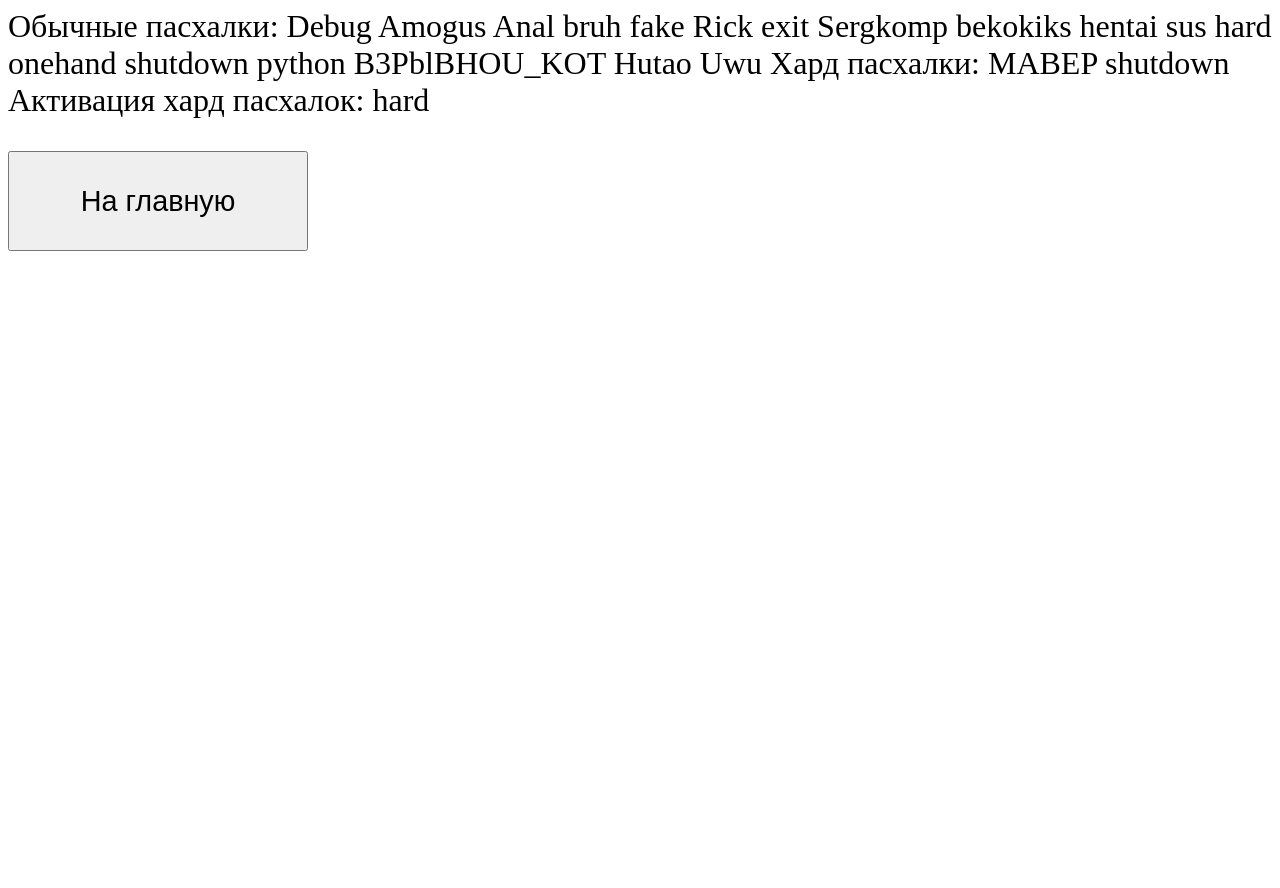
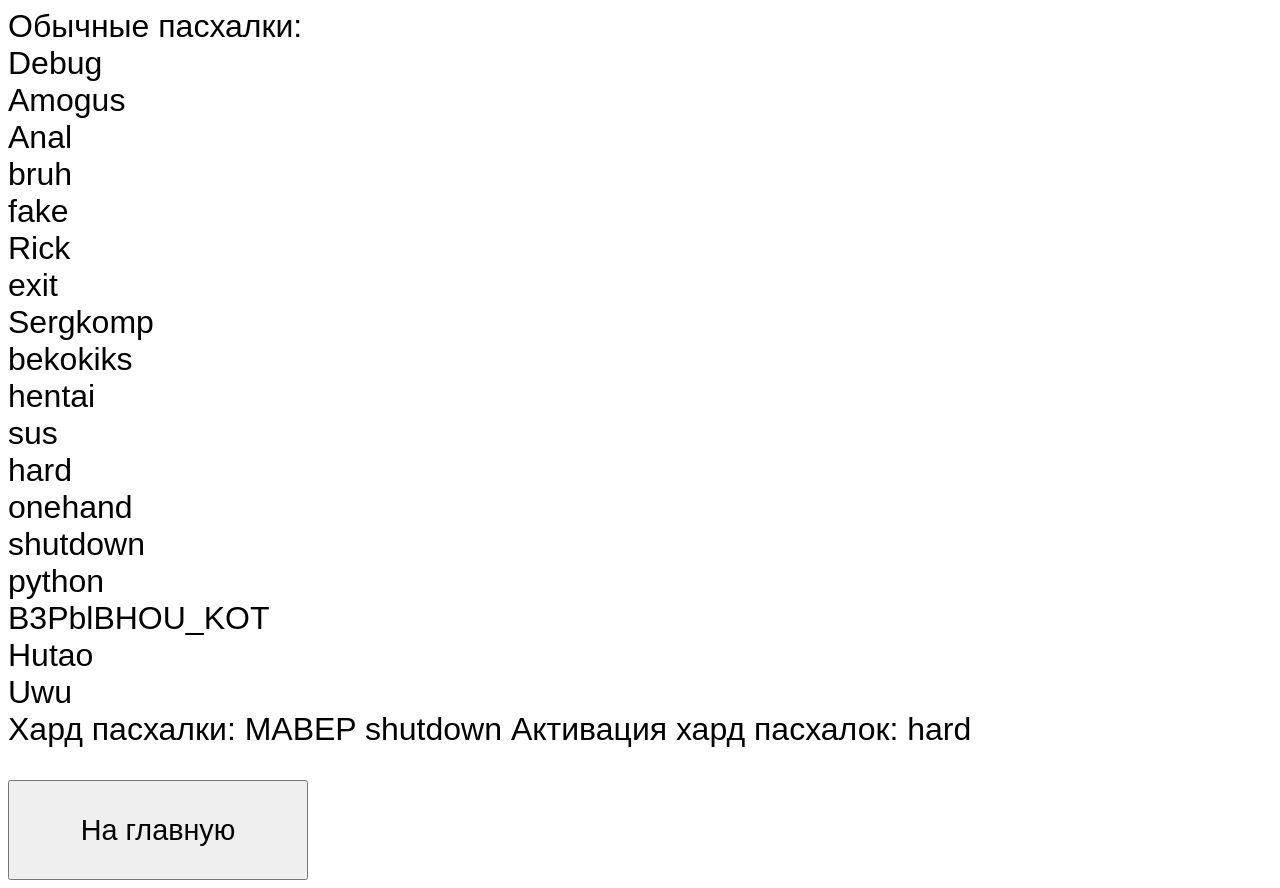
Before and after one commit to BeKotIKnotOfficial/source_launcherr.github.io, a plain HTML site: page pas_list.html in a window 1280 px wide. Before the commit the page ends 800 px from the top, so only its background shows below. Drawn offline with Linux system fonts and the light colour scheme.

Commit message:
Update pas_list.html

```diff
--- a/pas_list.html
+++ b/pas_list.html
@@ -1,24 +1,24 @@
 <body>
-<p style="font-size:2rem">
-Обычные пасхалки:
-Debug
-Amogus
-Anal
-bruh
-fake
-Rick
-exit
-Sergkomp
-bekokiks
-hentai
-sus
-hard
-onehand
-shutdown
-python
-B3PblBHOU_KOT
-Hutao
-Uwu
+<p style="font-size:2rem;font-family:Arial;">
+Обычные пасхалки:<br>
+Debug<br>
+Amogus<br>
+Anal<br>
+bruh<br>
+fake<br>
+Rick<br>
+exit<br>
+Sergkomp<br>
+bekokiks<br>
+hentai<br>
+sus<br>
+hard<br>
+onehand<br>
+shutdown<br>
+python<br>
+B3PblBHOU_KOT<br>
+Hutao<br>
+Uwu <br>
 
 
 Хард пасхалки:
```
